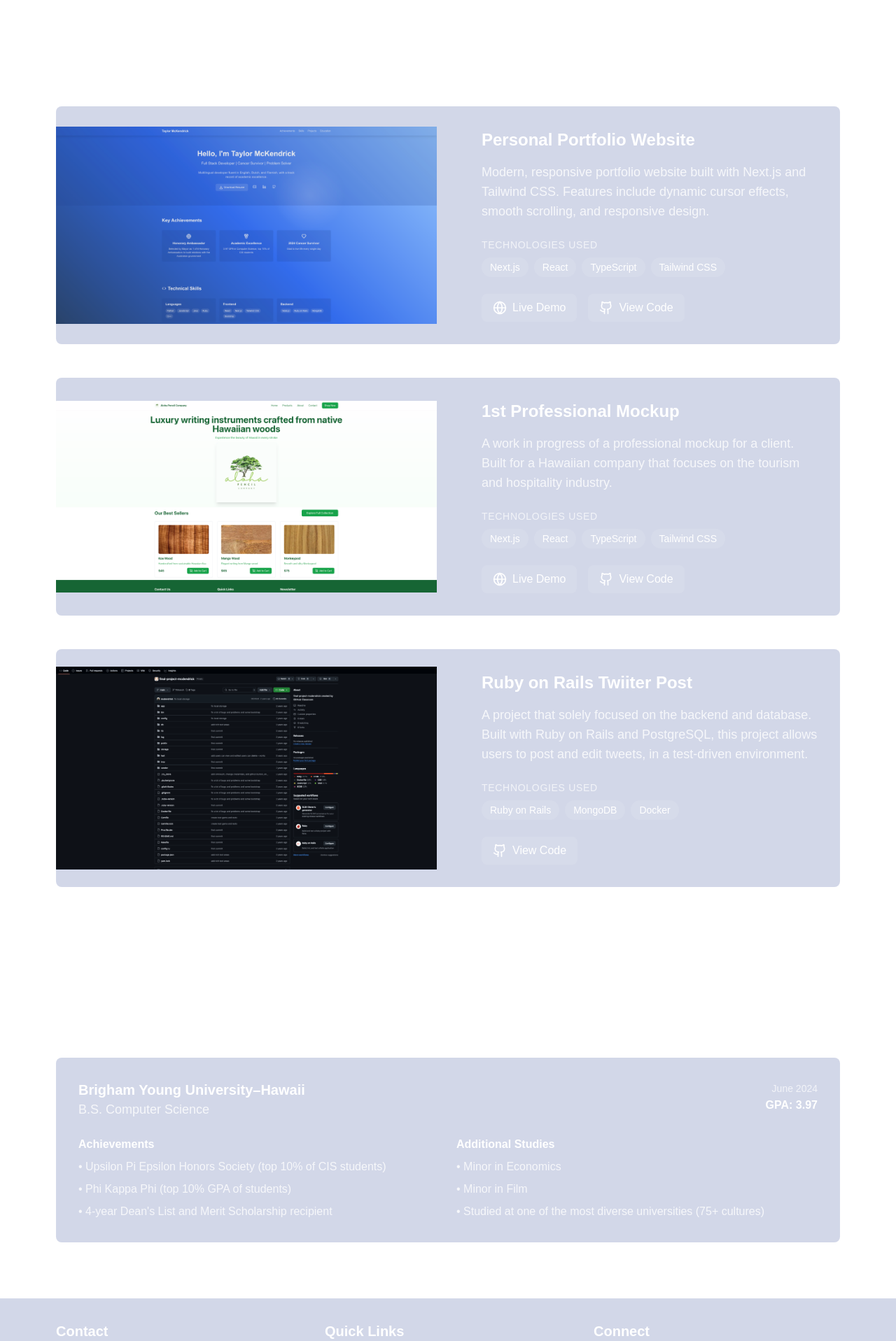
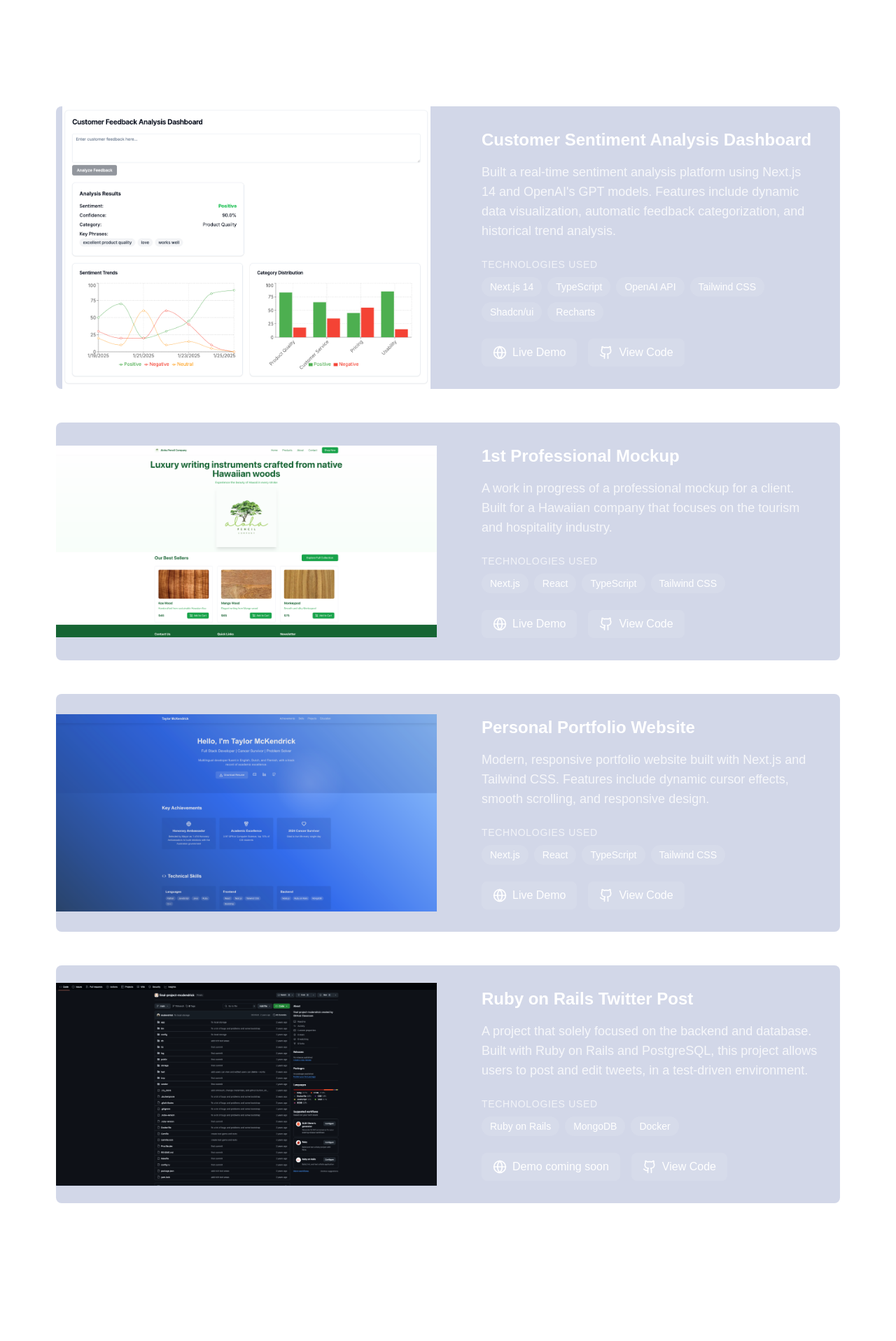
Before and after one commit to mcdendrick/personal-website, a Next.js app: page / in a window 1280 px wide. Shown: the part 1388-3305 px from the top of the page at 70% size. Built offline with nearby package versions, Linux system fonts and the light colour scheme.

Commit message:
add new project and image and update skills

```diff
--- a/app/page.tsx
+++ b/app/page.tsx
@@ -17,19 +17,19 @@ const PersonalWebsite: React.FC = () => {
     }, []);
 
     const skills = {
-      "Languages": ["Python", "JavaScript", "Java", "Ruby", "C++"],
-      "Frontend": ["React", "Next.js", "Tailwind CSS", "Bootstrap"],
-      "Backend": ["Node.js", "Ruby on Rails", "MongoDB"],
+      "Languages": ["Python", "JavaScript", "TypeScript", "Java", "Ruby", "C++"],
+      "Frontend": ["React", "Next.js", "Tailwind CSS", "Shadcn/ui", "Bootstrap", "Recharts"],
+      "Backend": ["Node.js", "Ruby on Rails", "MongoDB", "PostgreSQL", "OpenAI API", "Docker"],
     }
 
     const projects = [
       {
-        title: "Personal Portfolio Website",
-        description: "Modern, responsive portfolio website built with Next.js and Tailwind CSS. Features include dynamic cursor effects, smooth scrolling, and responsive design.",
-        technologies: ["Next.js", "React", "TypeScript", "Tailwind CSS"],
-        liveLink: "https://taylormckendrick.com",
-        githubLink: "https://github.com/mcdendrick/personal-website",
-        image: "/website-page-image.png"  // Replace with your actual project image
+        title: "Customer Sentiment Analysis Dashboard",
+        description: "Built a real-time sentiment analysis platform using Next.js 14 and OpenAI's GPT models. Features include dynamic data visualization, automatic feedback categorization, and historical trend analysis.",
+        technologies: ["Next.js 14", "TypeScript", "OpenAI API", "Tailwind CSS", "Shadcn/ui", "Recharts"],
+        liveLink: "https://sentiment-analyzer-ochre.vercel.app/",
+        githubLink: "https://github.com/mcdendrick/sentiment-analyzer",
+        image: "/sentiment-dashboard.png"
       },
       {
         title: "1st Professional Mockup",
@@ -40,11 +40,18 @@ const PersonalWebsite: React.FC = () => {
         image: "/mockup-page.png"
       },
       {
-        // TODO - Add your own projects here
-        title: "Ruby on Rails Twiiter Post",
+        title: "Personal Portfolio Website",
+        description: "Modern, responsive portfolio website built with Next.js and Tailwind CSS. Features include dynamic cursor effects, smooth scrolling, and responsive design.",
+        technologies: ["Next.js", "React", "TypeScript", "Tailwind CSS"],
+        liveLink: "https://taylormckendrick.com",
+        githubLink: "https://github.com/mcdendrick/personal-website",
+        image: "/website-page-image.png"
+      },
+      {
+        title: "Ruby on Rails Twitter Post",
         description: "A project that solely focused on the backend and database. Built with Ruby on Rails and PostgreSQL, this project allows users to post and edit tweets, in a test-driven environment.",
         technologies: ["Ruby on Rails", "MongoDB", "Docker"],
-        //liveLink: "https://github.com/mcdendrick/ruby-post-project",
+        liveLink: "Demo coming soon",
         githubLink: "https://github.com/mcdendrick/ruby-post-project",
         image: "/ruby-github-image.png"
       }
@@ -275,6 +282,7 @@ const PersonalWebsite: React.FC = () => {
                     {/* Project Links */}
                     <div className="flex gap-4">
                       {project.liveLink && (
+                        project.liveLink.startsWith('http') ? (
                           <a
                             href={project.liveLink}
                             target="_blank"
@@ -284,6 +292,12 @@ const PersonalWebsite: React.FC = () => {
                             <Globe size={20} />
                             Live Demo
                           </a>
+                        ) : (
+                          <span className="flex items-center gap-2 px-4 py-2 bg-white/10 rounded-lg">
+                            <Globe size={20} />
+                            {project.liveLink}
+                          </span>
+                        )
                       )}
                       {project.githubLink && (
                         <a
```
Also changed, not shown: public/sentiment-dashboard.png (added). Lines whose indentation alone changed are shown as unchanged.
